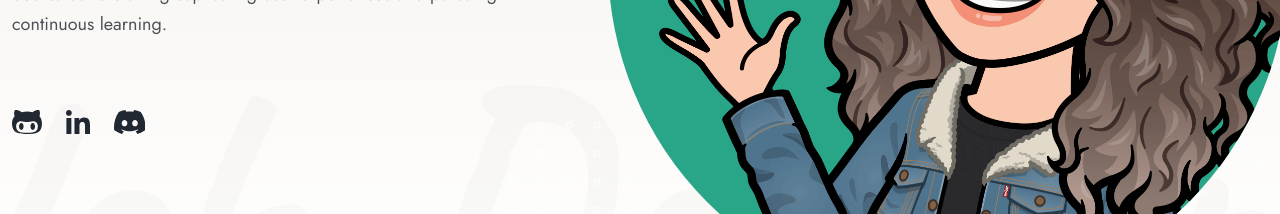
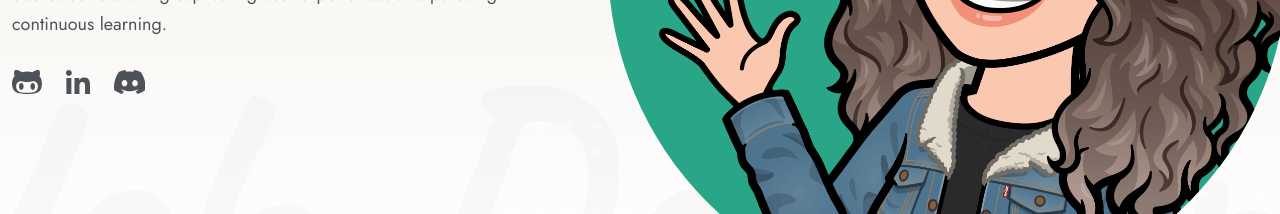
Before and after one commit to pronoia9/lumirise, a React (Vite) app: page / in a window 1280 px wide. Shown: the part 507-721 px from the top of the page. Built offline with nearby package versions, Linux system fonts and the light colour scheme.

Commit message:
move socials to desc

```diff
--- a/src/components/Hero/HeroIntro.jsx
+++ b/src/components/Hero/HeroIntro.jsx
@@ -17,10 +17,10 @@ export default function HeroTitle() {
       </Titles>
 
       {/* Description */}
-      <DescriptionContainer className='description'><p>{intro}</p></DescriptionContainer>
-
-      {/* Socials */}
-      <Socials />
+      <DescriptionContainer className='description'>
+        <p>{intro}</p>
+        <Socials />
+      </DescriptionContainer>
 
       {/* Download Button */}
       <Download className='bts'></Download>
@@ -63,7 +63,7 @@ const DescriptionContainer = styled(Description)`
   max-width: 520px;
 
   p {
-    margin: 0;
+    margin-top: 0;
   }
 `;
 
```
